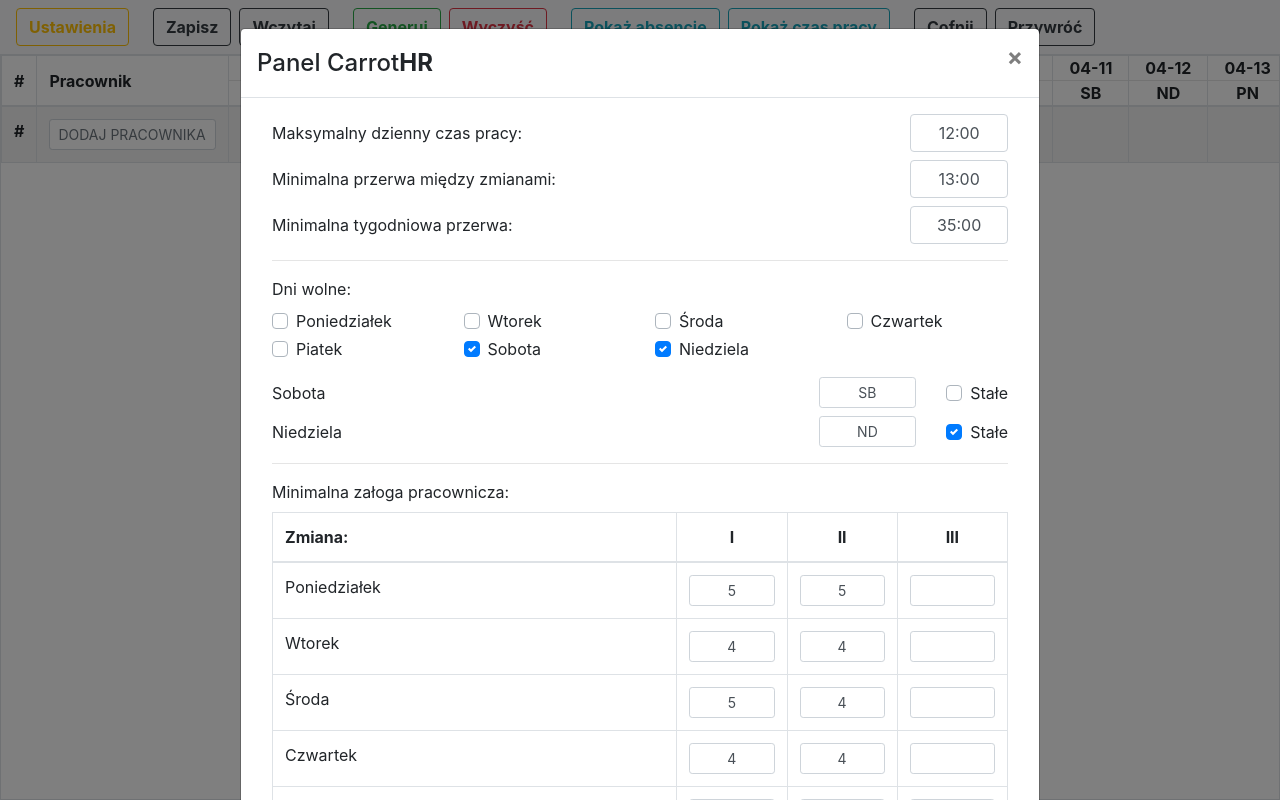
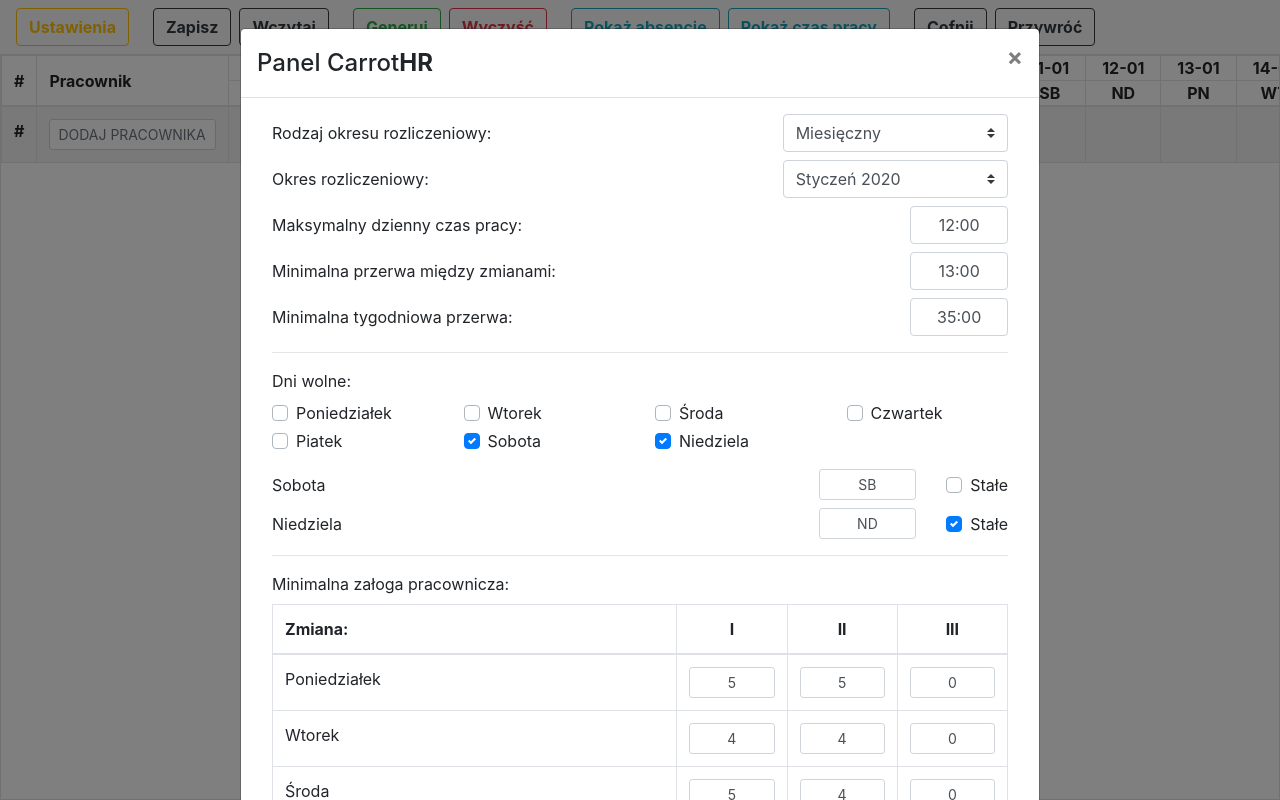
Before and after one commit to kishieel/carrot-hr, a React (Create React App) app: page / in a window 1280 px wide. Both pictures are taken after a click on the button "Ustawienia". Built offline with nearby package versions, Linux system fonts and the light colour scheme.

Commit message:
2020-05-11 01:12

```diff
--- a/src/components/Schedule.js
+++ b/src/components/Schedule.js
@@ -1,7 +1,7 @@
 import React, { useState } from 'react';
 import { useSelector, useDispatch } from 'react-redux';
 import { Modal, Container, Row, Col, Button, Form, Table } from 'react-bootstrap';
-import { getDayShortName } from '../helpers'
+import { getDayShortName, getDatesFromPeriod } from '../helpers'
 
 const moment = require('moment')
 
@@ -60,13 +60,13 @@
 });
 
 const ScheduleRow = React.memo((props) => {
-	const dates = useSelector( state => state.dates );
+	const { billing_period, billing_period_type } = useSelector( state => state.settings );
 
 	return (
 		<tr>
 			<th className="text-center">{ props.no }</th>
 			<th className="text-nowrap" onClick={ props.onSignatureClick }>{ props.employee.signature }</th>
-			{ dates.map(date => { return (
+			{ getDatesFromPeriod( billing_period, billing_period_type ).map(date => { return (
 				<ScheduleCell />
 			)}) }
 		</tr>
@@ -78,6 +78,7 @@
 	const [modalEmployeeID, setModalEmployeeID] = useState(0)
 	const dispatch = useDispatch();
 	const { schedules } = useSelector( state => state.schedules );
+	const { billing_period, billing_period_type } = useSelector( state => state.settings );
 	const dates = useSelector( state => state.dates );
 	const employees = useSelector( state => state.employees );
 
@@ -88,9 +89,9 @@
 				<tr>
 					<th>#</th>
 					<th className="carrotHR__signature">Pracownik</th>
-					{ dates.map(date => { return (
+					{ getDatesFromPeriod( billing_period, billing_period_type ).map(date => { return (
 						<th className="text-nowrap text-center p-0">
-							<span className="px-3">{ moment(date).format('MM-DD') }</span><hr className="m-0"/>
+							<span className="px-3">{ moment(date).format('DD-MM') }</span><hr className="m-0"/>
 							<span className="px-3">{ getDayShortName( moment(date).format('ddd').toLowerCase() ) }</span>
 						</th>
 					)}) }
@@ -105,7 +106,7 @@
 					<th className="text-nowrap">
 						<Form.Control type="text" size="sm" placeholder="DODAJ PRACOWNIKA" onKeyDown={ (e) => { ( e.key === 'Enter' ) ? (() => { dispatch({ type: 'EMPLOYEE_CREATE', value: e.target.value }); e.target.value = ""; })() : (() => {})() } }/>
 					</th>
-					{ dates.map(date => { return (
+					{ getDatesFromPeriod( billing_period, billing_period_type ).map(date => { return (
 						<td className="text-center"> </td>
 					)}) }
 				</tr>
--- a/src/components/Settings.js
+++ b/src/components/Settings.js
@@ -1,12 +1,28 @@
 import React, { useState } from 'react';
 import { useSelector, useDispatch } from 'react-redux';
 import { Button, Modal, Container, Row, Col, Form, Table } from 'react-bootstrap';
-import { DAYS, getDayName } from '../helpers'
+import { DAYS, getDayName, getQuarterName, getMonthName } from '../helpers'
+
+const BillingPeriod = (props) => {
+	if ( props.period_type === "MONTH" ) {
+		return (<>
+			{ ["2020-01", "2020-02", "2020-03", "2020-04", "2020-05", "2020-06", "2020-07", "2020-08", "2020-09", "2020-10", "2020-11", "2020-12" ].map(period => {
+				return ( <option value={period}>{ getMonthName( period ) }</option> )
+			}) }
+		</>)
+	}
+	return (<>
+		{ ["2020-01", "2020-04", "2020-07", "2020-10" ].map(period => {
+			return ( <option value={period}>{ getQuarterName( period ) }</option> )
+		}) }
+	</>)
+}
 
 function Settings() {
 	const [modalShow, setModalShow] = useState(false);
 	const dispatch = useDispatch();
-	const { daily_time, daily_break, weekly_break, free_days, shifts_crew } = useSelector( state => state.settings );
+	const { billing_period, billing_period_type, daily_time, daily_break, weekly_break, free_days, shifts_crew } = useSelector( state => state.settings );
+	const holidays = useSelector( state => state.holidays );
 
 	return (<>
 		<Button className="mr-4" variant="outline-warning" onClick={ () => setModalShow(true) } ><b> Ustawienia </b></Button>
@@ -18,6 +34,27 @@
 			</Modal.Header>
 			<Modal.Body>
 				<Container>
+					<Row className="show-grid align-items-center mb-2">
+						<Col sm={7} lg={8}>
+							Rodzaj okresu rozliczeniowy:
+						</Col>
+						<Col sm={5} lg={4}>
+						<Form.Control as="select" value={ billing_period_type } onChange={ (e) => dispatch({ type: 'BILLING_PERIOD_TYPE', value: e.target.value }) } custom>
+							<option value={"MONTH"}>Miesięczny</option>
+							<option value={"QUARTER"}>Kwartalny</option>
+						</Form.Control>
+						</Col>
+					</Row>
+					<Row className="show-grid align-items-center mb-2">
+						<Col sm={7} lg={8}>
+							Okres rozliczeniowy:
+						</Col>
+						<Col sm={5} lg={4}>
+						<Form.Control as="select" value={ billing_period } onChange={ (e) => dispatch({ type: 'BILLING_PERIOD', value: e.target.value }) } custom>
+							<BillingPeriod period_type={ billing_period_type } />
+						</Form.Control>
+						</Col>
+					</Row>
 					<Row className="show-grid align-items-center mb-2">
 						<Col sm={9} lg={10}>
 			  				Maksymalny dzienny czas pracy:
@@ -67,6 +104,8 @@
 									<Col xs={12}/>
 								</Row>
 							)
+						} else {
+							return false;
 						}
 					})}
 					<hr/>
@@ -101,15 +140,13 @@
 													</td>
 												</tr>
 											)
+										} else {
+											return false;
 										}
 									}) }
 								</tbody>
 							</Table>
 						</Col>
-					</Row>
-					<hr/>
-					<Row className="show-grid align-items-center mb-3">
-						<Col xs={12} className="mb-1"> Dni ustawowo wolne: </Col>
 					</Row>
 				</Container>
 			</Modal.Body>
--- a/src/helpers/index.js
+++ b/src/helpers/index.js
@@ -1,3 +1,5 @@
+const moment = require('moment')
+
 export const DAYS = ["mon", "tue", "wed", "thu", "fri", "sat", "sun"];
 
 const PL_DAYS_FULL = { mon: "Poniedziałek", tue: "Wtorek", wed: "Środa", thu: "Czwartek", fri: "Piatek", sat: "Sobota", sun: "Niedziela"};
@@ -9,3 +11,32 @@
 export const getDayShortName = ( en ) => {
 	return PL_DAYS_SHORT[ en ];
 }
+
+export const getDatesFromPeriod = ( period, type ) => {
+	let dates = [];
+
+	if ( type === "QUARTER" ) {
+		for (var m = moment( period ); m.isBefore( moment( period ).add(1, 'quarter') ); m.add(1, 'days')) {
+		  	dates.push( m.format("YYYY-MM-DD") );
+		}
+	} else {
+		for (var m = moment( period ); m.isBefore( moment( period ).add(1, 'month') ); m.add(1, 'days')) {
+		  	dates.push( m.format("YYYY-MM-DD") );
+		}
+	}
+
+	return dates;
+}
+
+const MONTHS_NAME = { 1: "Styczeń", 2: "Luty",  3: "Marzec",  4: "Kwiecień",  5: "Maj",  6: "Czerwiec",  7: "Lipiec",  8: "Sierpień",  9: "Wrzesień", 10: "Październik", 11: "Listopad",  12: "Grudzień" }
+export const getMonthName = ( date ) => {
+	let m = moment(date);
+	return `${ MONTHS_NAME[ m.format("M") ] } ${m.format("YYYY")}`
+}
+
+
+const QUARTERS_NAME = { 1: "I kwartał", 2: "II kwartał", 3: "III kwartał", 4: "IV kwartał" }
+export const getQuarterName = ( date ) => {
+	let m = moment(date);
+	return `${ QUARTERS_NAME[ m.format("Q") ] } ${m.format("YYYY")}`
+}
--- a/src/reducers/dates.js
+++ /dev/null
@@ -1,24 +0,0 @@
-const initialState = [
-	"2020-04-01", "2020-04-02", "2020-04-03", "2020-04-04", "2020-04-05", "2020-04-06", "2020-04-07",
-	"2020-04-08", "2020-04-09", "2020-04-10", "2020-04-11", "2020-04-12", "2020-04-13", "2020-04-14",
-	"2020-04-15", "2020-04-16", "2020-04-17", "2020-04-18", "2020-04-19", "2020-04-20", "2020-04-21",
-	"2020-04-22", "2020-04-23", "2020-04-24", "2020-04-25", "2020-04-26", "2020-04-27", "2020-04-28",
-	"2020-04-29", "2020-04-30", "2020-05-01", "2020-05-02", "2020-05-03", "2020-05-04", "2020-05-05",
-	"2020-05-06", "2020-05-07", "2020-05-08", "2020-05-09", "2020-05-10", "2020-05-11", "2020-05-12",
-	"2020-05-13", "2020-05-14", "2020-05-15", "2020-05-16", "2020-05-17", "2020-05-18", "2020-05-19",
-	"2020-05-20", "2020-05-21", "2020-05-22", "2020-05-23", "2020-05-24", "2020-05-25", "2020-05-26",
-	"2020-05-27", "2020-05-28", "2020-05-29", "2020-05-30", "2020-05-31", "2020-06-01", "2020-06-02",
-	"2020-06-03", "2020-06-04", "2020-06-05", "2020-06-06", "2020-06-07", "2020-06-08", "2020-06-09",
-	"2020-06-10", "2020-06-11", "2020-06-12", "2020-06-13", "2020-06-14", "2020-06-15", "2020-06-16",
-	"2020-06-17", "2020-06-18", "2020-06-19", "2020-06-20", "2020-06-21", "2020-06-22", "2020-06-23",
-	"2020-06-24", "2020-06-25", "2020-06-26", "2020-06-27", "2020-06-28", "2020-06-29", "2020-06-30",
-]
-
-const datesReducer = (state = initialState, action) => {
-	switch (action.type) {
-		default:
-			return state;
-	}
-};
-
-export default datesReducer;
--- a/src/reducers/settings.js
+++ b/src/reducers/settings.js
@@ -3,6 +3,8 @@
 const initialState = {
 	is_absences_layer: false,
 	is_time_layer: false,
+	billing_period_type: "MONTH",
+	billing_period: "2020-01", /* 2020-01 */
 	daily_time: "12:00",
 	daily_break: "13:00",
 	weekly_break: "35:00",
@@ -16,34 +18,13 @@
 		sun: { index: "ND", permanent: true},
 	},
 	shifts_crew: {
-		sun: {
-			shift_1: 0,
-			shift_2: 0,
-		},
-		mon: {
-			shift_1: 5,
-			shift_2: 5,
-		},
-		tue: {
-			shift_1: 4,
-			shift_2: 4,
-		},
-		wed: {
-			shift_1: 5,
-			shift_2: 4,
-		},
-		thu: {
-			shift_1: 4,
-			shift_2: 4,
-		},
-		fri: {
-			shift_1: 4,
-			shift_2: 4,
-		},
-		sat: {
-			shift_1: 5,
-			shift_2: 4,
-		},
+		sun: { shift_1: 0, shift_2: 0, shift_3: 0 },
+		mon: { shift_1: 5, shift_2: 5, shift_3: 0 },
+		tue: { shift_1: 4, shift_2: 4, shift_3: 0 },
+		wed: { shift_1: 5, shift_2: 4, shift_3: 0 },
+		thu: { shift_1: 4, shift_2: 4, shift_3: 0 },
+		fri: { shift_1: 4, shift_2: 4, shift_3: 0 },
+		sat: { shift_1: 5, shift_2: 4, shift_3: 0 },
 	}
 }
 
@@ -52,10 +33,10 @@
 		case 'DAILY_TIME': {
 			return { ...state, daily_time: action.value }
 		}
-		case 'DAILY_TIME': {
+		case 'DAILY_BREAK': {
 			return { ...state, daily_break: action.value }
 		}
-		case 'DAILY_TIME': {
+		case 'WEEKLY_BREAK': {
 			return { ...state, weekly_break: action.value }
 		}
 		case 'FREE_DAYS': {
@@ -95,6 +76,12 @@
 			state.is_time_layer = false
 			return { ...state }
 		}
+		case 'BILLING_PERIOD_TYPE': {
+			return { ...state, billing_period_type: action.value }
+		}
+		case 'BILLING_PERIOD': {
+			return { ...state, billing_period: action.value }
+		}
 		case 'WORK_TIME': {
 			state.is_absences_layer = false
 			state.is_time_layer = ! state.is_time_layer
--- a/src/store/index.js
+++ b/src/store/index.js
@@ -3,23 +3,21 @@
 import schedulesReducer from '../reducers/schedules'
 import settingsReducer from '../reducers/settings'
 import employeesReducer from '../reducers/employees'
-import datesReducer from '../reducers/dates'
 
-	// const reducer = (state = {}, action) => {
-	//   	return {
-	// 		default: defaultReducer(state.default, action, state),
-	// 		settings: settingsReducer(state.settings, action),
-	// 		schedules: schedulesReducer(state.schedules, action),
-	// 		employees: employeesReducer(state.employees, action),
-	// 		dates: datesReducer(state.dates, action),
-	// 	};
-	// };
-	const reducer = combineReducers({
-		schedules: schedulesReducer,
-		employees: employeesReducer,
-		settings: settingsReducer,
-		dates: datesReducer
-	})
+	const reducer = (state = {}, action) => {
+	  	return {
+			default: defaultReducer(state.default, action, state),
+			settings: settingsReducer(state.settings, action),
+			schedules: schedulesReducer(state.schedules, action),
+			employees: employeesReducer(state.employees, action),
+		};
+	};
+	// const reducer = combineReducers({
+	// 	schedules: schedulesReducer,
+	// 	employees: employeesReducer,
+	// 	settings: settingsReducer,
+	// 	dates: datesReducer
+	// })
 
 	const store = createStore(reducer);
 
```
Also changed, not shown: 14 other files (tests, documents, lock files or other folders).
